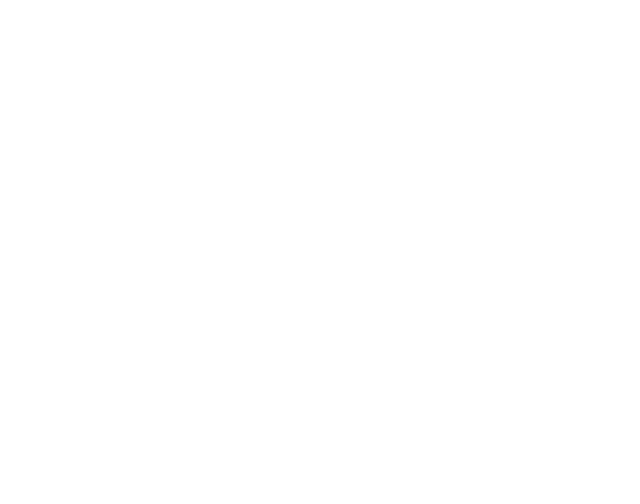
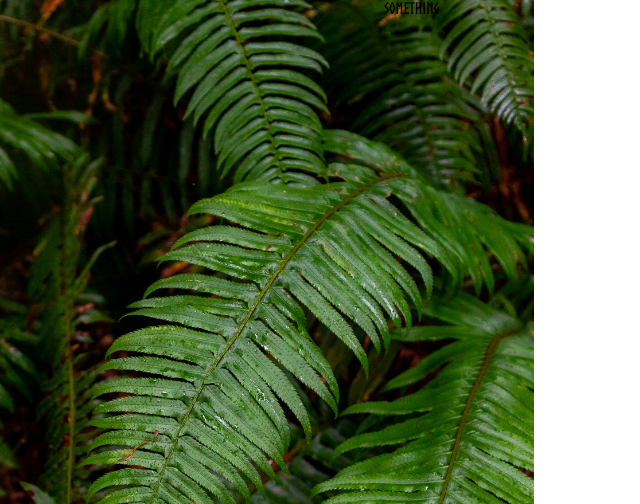
Before and after one commit to glad180r/odin-sign-up-form, a plain HTML site: page index.html in a window 1280 px wide. Shown: the top 504 px of the page, without its empty margins (0-640 px from the left). Drawn offline with Linux system fonts and the light colour scheme.

Commit message:
Setup the page layout

```diff
--- a/index.html
+++ b/index.html
@@ -7,6 +7,17 @@
     <link rel="stylesheet" href="styles.css">
 </head>
 <body>
+    <aside>
+        <img class="bg-img" src="./assets/bg-img.jpg" alt="" srcset="">
 
+        <div class="logo-section">
+            <img src="./assets/odin-lined.png" alt="" srcset="">
+            <div class="logo-title">ODIN</div>
+        </div>
+
+    </aside>
+    <main>
+        something
+    </main>
 </body>
 </html>
--- a/styles.css
+++ b/styles.css
@@ -0,0 +1,35 @@
+@font-face {
+    font-family: Norse Bold;
+    src: url(assets/Norse-Bold.otf);
+}
+
+*{
+    box-sizing: border-box;
+    margin: 0;
+    font-family: Norse Bold;
+}
+
+body{
+    height: 100vh;
+    width: 100vw;
+    display: flex;
+
+    --aside-width: 30%;
+}
+
+aside{
+    height: 100%;
+    width: var(--aside-width);
+
+    display: flex;
+}
+
+.logo-section{
+    background-color: white;
+    height: 45px;
+}
+
+main{
+    height: 100%;
+    width: calc(100% - var(--aside-width));
+}
```
Also changed, not shown: assets/Norse-Bold.otf (added), assets/bg-img.jpg (added), assets/odin-lined.png (added).
